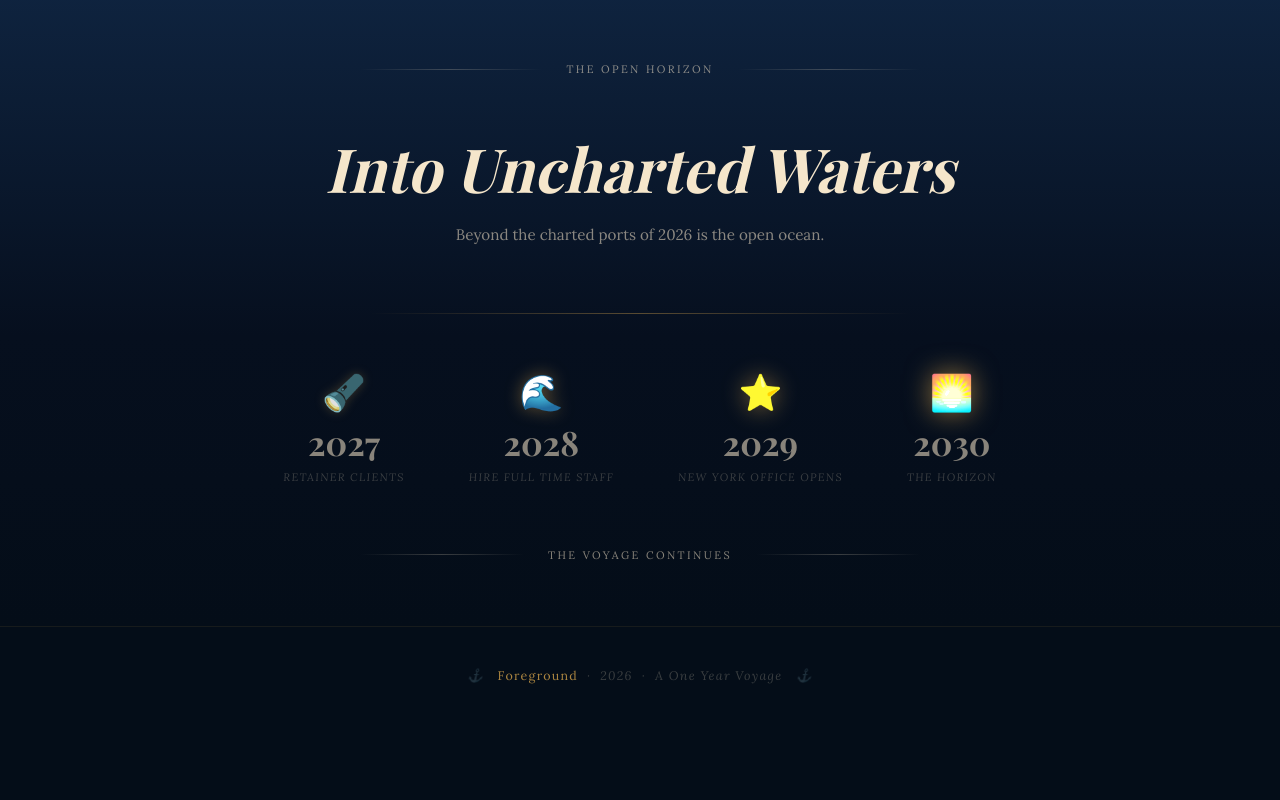
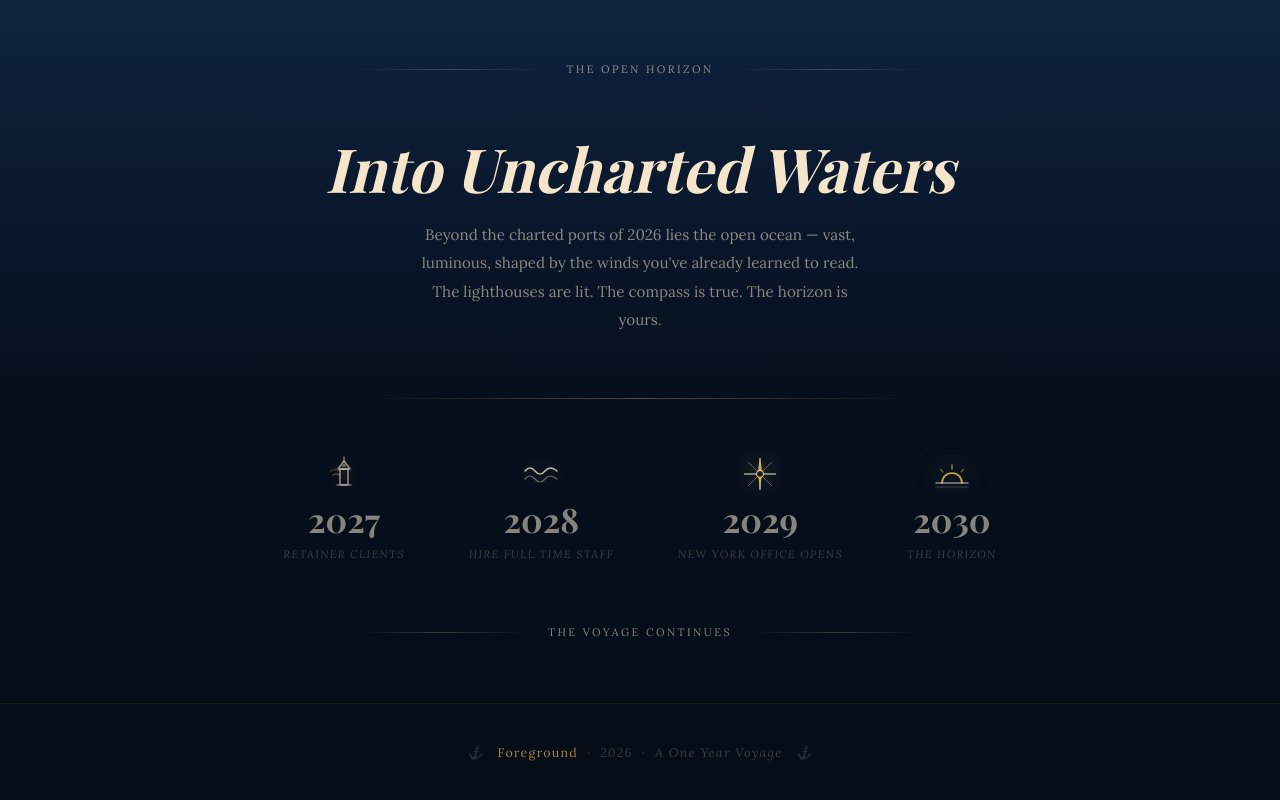
Before and after one commit to kinsjmk/timeline-your-life, a plain HTML site: page index.html in a window 1280 px wide. Shown: the part 2737-3537 px from the top of the page. Before the commit the page ends 3460 px from the top, so only its background shows below. Drawn offline with nearby package versions, Linux system fonts and the light colour scheme; animation ran at ten frames a second; a web font is replaced by a local one.

Commit message:
Add files via upload

```diff
--- a/index.html
+++ b/index.html
@@ -378,7 +378,11 @@
 .lh.visible { opacity: 1; transform: none; }
 
 .lh-icon {
-  font-size: 2.2rem;
+  display: flex;
+  align-items: center;
+  justify-content: center;
+  width: 38px;
+  height: 38px;
   animation: beaconPulse 2.8s ease-in-out infinite;
   animation-delay: var(--ld, 0s);
 }
@@ -712,27 +716,56 @@
   <div class="rule">The Open Horizon</div>
   <h2 class="ocean-title">Into Uncharted Waters</h2>
   <p class="ocean-body">
-    Beyond the charted ports of 2026 is the open ocean.
+    Beyond the charted ports of 2026 lies the open ocean — vast, luminous, shaped by the winds you've already learned to read. The lighthouses are lit. The compass is true. The horizon is yours.
   </p>
   <div class="horizon-bar"></div>
   <div class="lighthouses">
     <div class="lh" data-lh style="--ld:0s">
-      <div class="lh-icon">🔦</div>
+      <!-- Lighthouse / beacon -->
+      <svg width="38" height="38" viewBox="0 0 38 38" fill="none" xmlns="http://www.w3.org/2000/svg" class="lh-icon">
+        <rect x="15" y="14" width="8" height="16" rx="1" stroke="rgba(245,230,203,0.7)" stroke-width="1.5"/>
+        <path d="M13 14 L19 6 L25 14Z" stroke="rgba(245,230,203,0.7)" stroke-width="1.5" stroke-linejoin="round" fill="none"/>
+        <line x1="19" y1="6" x2="19" y2="2" stroke="rgba(245,230,203,0.55)" stroke-width="1.4" stroke-linecap="round"/>
+        <line x1="12" y1="30" x2="26" y2="30" stroke="rgba(245,230,203,0.5)" stroke-width="1.4" stroke-linecap="round"/>
+        <path d="M8 20 Q12 18 15 20" stroke="rgba(242,184,82,0.55)" stroke-width="1.2" stroke-linecap="round" fill="none"/>
+        <path d="M5 16 Q11 13 15 16" stroke="rgba(242,184,82,0.35)" stroke-width="1" stroke-linecap="round" fill="none"/>
+        <circle cx="19" cy="10.5" r="1.8" fill="rgba(242,184,82,0.6)"/>
+      </svg>
       <div class="lh-year">2027</div>
       <div class="lh-word">Retainer clients</div>
     </div>
     <div class="lh" data-lh style="--ld:0.2s">
-      <div class="lh-icon">🌊</div>
+      <!-- Ocean wave -->
+      <svg width="38" height="38" viewBox="0 0 38 38" fill="none" xmlns="http://www.w3.org/2000/svg" class="lh-icon">
+        <path d="M3 16 Q8 10 13 16 Q18 22 23 16 Q28 10 35 16" stroke="rgba(245,230,203,0.75)" stroke-width="1.6" stroke-linecap="round" fill="none"/>
+        <path d="M3 24 Q8 18 13 24 Q18 30 23 24 Q28 18 35 24" stroke="rgba(245,230,203,0.4)" stroke-width="1.2" stroke-linecap="round" fill="none"/>
+      </svg>
       <div class="lh-year">2028</div>
       <div class="lh-word">Hire full time staff</div>
     </div>
     <div class="lh" data-lh style="--ld:0.4s">
-      <div class="lh-icon">⭐</div>
+      <!-- Navigator's star / compass rose -->
+      <svg width="38" height="38" viewBox="0 0 38 38" fill="none" xmlns="http://www.w3.org/2000/svg" class="lh-icon">
+        <line x1="19" y1="3" x2="19" y2="35" stroke="rgba(245,230,203,0.65)" stroke-width="1.4"/>
+        <line x1="3" y1="19" x2="35" y2="19" stroke="rgba(245,230,203,0.65)" stroke-width="1.4"/>
+        <line x1="7" y1="7" x2="31" y2="31" stroke="rgba(245,230,203,0.35)" stroke-width="1"/>
+        <line x1="31" y1="7" x2="7" y2="31" stroke="rgba(245,230,203,0.35)" stroke-width="1"/>
+        <path d="M19 3 L21.5 16.5 L19 35 L16.5 16.5 Z" fill="rgba(242,184,82,0.55)"/>
+        <circle cx="19" cy="19" r="3.5" fill="rgba(12,28,52,1)" stroke="rgba(242,184,82,0.7)" stroke-width="1.4"/>
+      </svg>
       <div class="lh-year">2029</div>
       <div class="lh-word">New York office opens</div>
     </div>
     <div class="lh" data-lh style="--ld:0.6s">
-      <div class="lh-icon">🌅</div>
+      <!-- Horizon / sunrise -->
+      <svg width="38" height="38" viewBox="0 0 38 38" fill="none" xmlns="http://www.w3.org/2000/svg" class="lh-icon">
+        <line x1="3" y1="28" x2="35" y2="28" stroke="rgba(245,230,203,0.5)" stroke-width="1.3" stroke-linecap="round"/>
+        <path d="M9 28 A10 10 0 0 1 29 28" stroke="rgba(242,184,82,0.75)" stroke-width="1.6" stroke-linecap="round" fill="none"/>
+        <line x1="19" y1="14" x2="19" y2="10" stroke="rgba(242,184,82,0.6)" stroke-width="1.4" stroke-linecap="round"/>
+        <line x1="10" y1="17" x2="7.5" y2="14.5" stroke="rgba(242,184,82,0.4)" stroke-width="1.2" stroke-linecap="round"/>
+        <line x1="28" y1="17" x2="30.5" y2="14.5" stroke="rgba(242,184,82,0.4)" stroke-width="1.2" stroke-linecap="round"/>
+        <line x1="3" y1="32" x2="35" y2="32" stroke="rgba(245,230,203,0.2)" stroke-width="1" stroke-linecap="round"/>
+      </svg>
       <div class="lh-year">2030</div>
       <div class="lh-word">The horizon</div>
     </div>
```
